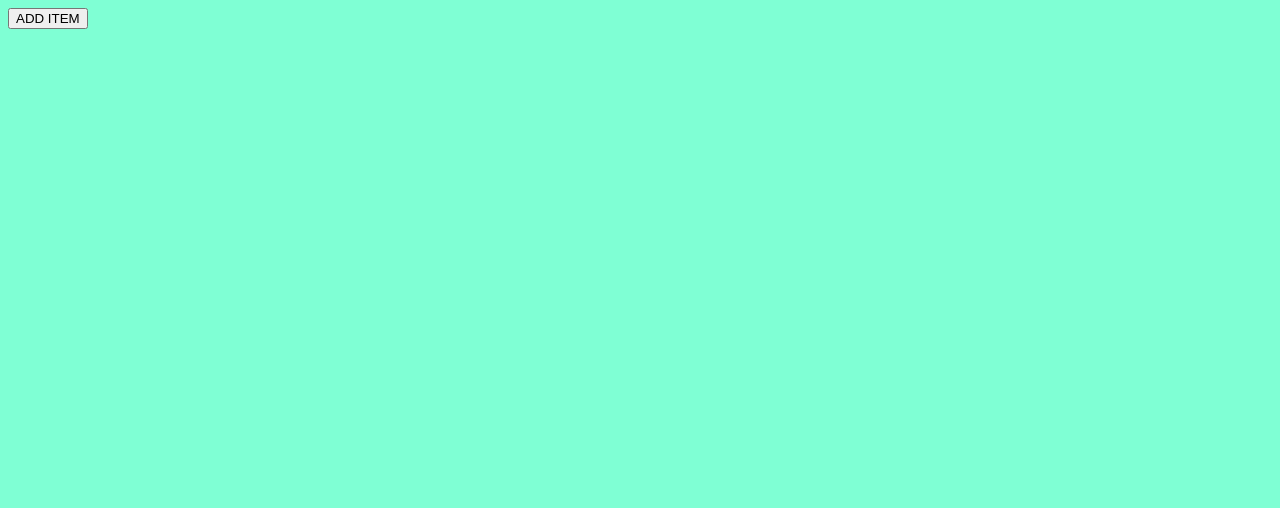
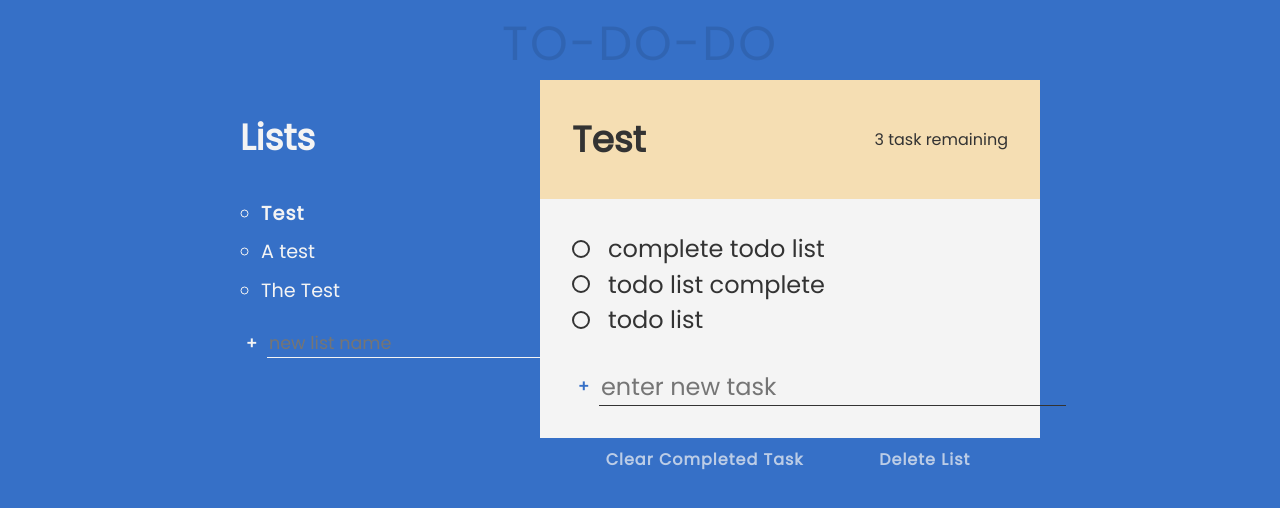
Before and after one commit to tanmaydot/webIT, a plain HTML site: page Projects/to-do-do/index.html in a window 1280 px wide. Drawn offline with Linux system fonts and the light colour scheme.

Commit message:
html,css done

```diff
--- a/Projects/to-do-do/index.html
+++ b/Projects/to-do-do/index.html
@@ -4,18 +4,90 @@
     <meta charset="UTF-8">
     <meta http-equiv="X-UA-Compatible" content="IE=edge">
     <meta name="viewport" content="width=device-width, initial-scale=1.0">
-    <title>TODO</title>
-    <link rel="stylesheet" href="style.css">
-    <script src="index.js" defer></script>
+    <title>To-Do</title>
+    <link rel="preconnect" href="https://fonts.googleapis.com">
+    <link rel="preconnect" href="https://fonts.gstatic.com" crossorigin>
+    <link href="https://fonts.googleapis.com/css2?family=Poppins&display=swap" rel="stylesheet">
+    <link rel="stylesheet" href="styles.css">
+    <script defer src="app.js"></script>
 </head>
 <body>
-    <div id="item"></div>
-    <template id="itemtemplate">
-        <div class="item">
-            <input type="checkbox" class="item-completed">
-            <input type="text" class="item-description" placeholder="What TO-DO?">
+    <h1 class="title">TO-DO-DO</h1>
+    <div class="all-tasks">
+        <h2 class="task-list-title">Lists</h2>
+        <ul class="task-list">
+            <li class="list-name active-list">Test</li>
+            <li class="list-name">A test</li>
+            <li class="list-name">The Test</li>
+        </ul>
+        <form action="">
+            <input
+                type="text"
+                class="new-list"
+                placeholder="new list name"
+                aria-label="new list name"
+            />
+            <button class="btn create" id="btn-list" aria-label="create new list">+</button>
+        </form>
+    </div>
+    <div class="todo-list">
+        <div class="todo-header">
+            <h2 class="list-title">Test</h2>
+            <p class="task-count">3 task remaining</p>
         </div>
-    </template>
-    <button id="add">ADD ITEM</button>
+        <div class="todo-body">
+            <div class="tasks">
+                <div class="task-1">
+                    <input
+                        type="checkbox"
+                        id="task-1"/>
+                    <label for="task-1">
+                        <span class="custom-checkbox">
+
+                        </span>
+                        complete todo list
+                    </label>
+                </div>
+                <div class="task-2">
+                    <input
+                        type="checkbox"
+                        id="task-2"/>
+                    <label for="task-2">
+                        <span class="custom-checkbox">
+
+                        </span>
+                        todo list complete
+                    </label>
+                </div>
+                <div class="task-3">
+                    <input
+                        type="checkbox"
+                        id="task-3"/>
+                    <label for="task-3">
+                        <span class="custom-checkbox">
+
+                        </span>
+                        todo list
+                    </label>
+                </div>
+            </div>
+            <div class="new-task-creator">
+                <form action="">
+            <input
+                type="text"
+                class="new-task"
+                placeholder="enter new task"
+                aria-label="enter new task"
+            />
+            <button class="btn create" id="btn-task" aria-label="create new list">+</button>
+        </form>
+            </div>
+            <div class="delete-stuff">
+                <button class="btn" id="btn-delete">Clear Completed Task</button>
+                <button class="btn" id="btn-delete">Delete List</button>
+            </div>
+            </div>
+        </div>
+    </div>
 </body>
 </html>
--- /dev/null
+++ b/Projects/to-do-do/styles.css
@@ -0,0 +1,241 @@
+:root {
+    --clr-primary: rgb(54, 112, 199);
+    --clr-light: #f4f4f4;
+    --clr-dark: #333;
+    --clr-warning: rgb(99, 36, 36);
+}
+
+*,
+*::before,
+*::after {
+    font-family: inherit;
+    box-sizing: border-box;
+}
+
+body {
+    font-family: "Poppins", sans-serif;
+    font-weight: 300;
+    font-size: 1.5rem;
+    background-color: var(--clr-primary);
+    color: var(--clr-light);
+    display: grid;
+    grid: "header header header header" auto "...... lists  active ......" auto/1fr minmax(100px, 300px) minmax(250px, 500px) 1fr;
+}
+
+.title{
+    grid-area: header;
+    text-align: center;
+    font-size: calc(5vm + 2rem);
+    font-weight: 500;
+    color: rgba(0, 0, 0, 0.1);
+    letter-spacing: 2px;
+    margin: 0 0.5em;
+}
+
+.all-tasks{
+    grid-area: lists;
+}
+
+.task-list {
+    font-size: 1.2rem;
+    list-style: circle;
+    line-height: 2;
+    padding-left: 1.1em;
+}
+
+.list-name{
+    cursor: pointer;
+}
+
+.list-name:hover{
+    opacity: 0.5;
+}
+
+form {
+    display: flex;
+}
+
+.btn {
+    color: inherit;
+    background: 0;
+    border: 0;
+    padding: 1;
+    cursor: pointer;
+    margin-right: 0.25em;
+}
+
+.btn.create{
+    font-size: 1rem;
+    font-weight: 900;
+    margin-right: 0.25em;
+    transition: opacity 200ms ease-in;
+}
+
+.btn.create:hover{
+    opacity: 0.7;
+}
+
+#btn-delete{
+    font-weight: 900;
+    letter-spacing: 1px;
+    opacity: 0.7;
+    font-size: 1rem;
+    transition: color 150ms;
+}
+
+#btn-delete:hover{
+    color: var(--clr-warning);
+}
+
+.new-list, .new-task {
+    background-color: transparent;
+    border: 0;
+    color: inherit;
+    border-bottom: 1px solid currentColor;
+    font-size: inherit;
+    outline: none;
+    transition: border-bottom 150ms ease-in;
+    order: 2;
+}
+
+.new-list:focus {
+    border-bottom-width: 2.5px;
+}
+
+.new-list:focus::placeholder {
+    opacity: 0.5;
+}
+
+.new-task:focus{
+    border-bottom-width: 2.5px;
+}
+.new-task:focus::placeholder{
+    opacity: 0.5;
+}
+
+.new-list {
+    font-size: 1.1rem;
+}
+
+.active-list{
+    font-weight: 900;
+    letter-spacing: 1px;
+}
+
+.todo-list{
+    --spacer: 2rem;
+    grid-area: active;
+    background: var(--clr-light);
+    color: var(--clr-dark);
+}
+
+.todo-header {
+    padding: var(--spacer);
+    background: wheat;
+    display: flex;
+    align-items: center;
+    justify-content: space-between;
+}
+
+.list-title {
+    margin: 0 1em 0 0;
+}
+
+.task-count {
+    margin: 0;
+    font-size: 1rem;
+}
+
+.todo-body{
+    padding: var(--spacer);
+    position: relative;
+}
+
+#btn-task{
+    color: var(--clr-primary);
+}
+
+[type="checkbox"]{
+    position: absolute;
+    opacity: 0;
+}
+
+.tasks label{
+    display: inline-flex;
+    align-items: center;
+    position: relative;
+
+}
+
+.tasks{
+    position: relative;
+    margin-bottom: 1.25em;
+}
+
+.tasks::after::after{
+    content: "";
+    position: absolute;
+    right: 0;
+    left: 0;
+    bottom: -0.5em;
+    height: 1px;
+    background: currentColor;
+    opacity: 0.1;
+}
+
+.custom-checkbox {
+    --size: 0.75em;
+    display: inline-block;
+    width: var(--size);
+    height: var(--size);
+    margin-right: var(--size);
+    cursor: pointer;
+    border: 2px solid currentColor;
+    border-radius: 50%;
+    transform: scale(1);
+    transition: transform 300ms ease-in-out;
+}
+
+.tasks:hover .custom-checkbox, [type="checkbox"]:focus + label .custom-checkbox {
+    transform: scale(1.2);
+    color: var(--clr-primary);
+}
+
+[type="checkbox"]:checked + label .custom-checkbox{
+    background: var(--clr-primary);
+    border-color: var(--clr-primary);
+    box-shadow: inset 0 0 0 2px white;
+}
+
+[type="checkbox"]:checked + label {
+    opacity: 0.5;
+}
+
+.tasks label::after{
+    content: "";
+    position: absolute;
+    left: 0;
+    right: 0;
+    left: 1.5em;
+    top: 50%;
+    height: 3px;
+    background: currentColor;
+    transform: scaleX(0);
+    transform-origin: right;
+    transition: transform 300ms ease-in-out;
+}
+
+[type="checkbox"]:checked + label {
+    transform: scaleX(1);
+    transform-origin: left;
+}
+
+.delete-stuff{
+    display: flex;
+    justify-content: space-evenly;
+    position: absolute;
+    width: 100%;
+    left: 0;
+    bottom: -35px;
+    color: var(--clr-light);
+}
```
Also changed, not shown: Projects/To-Do/index.html (added, +21 -0 lines), Projects/To-Do/index.js (renamed from Projects/to-do-do/index.js), Projects/To-Do/style.css (renamed from Projects/to-do-do/style.css), Projects/to-do-do/app.js (added), 3 other files.
